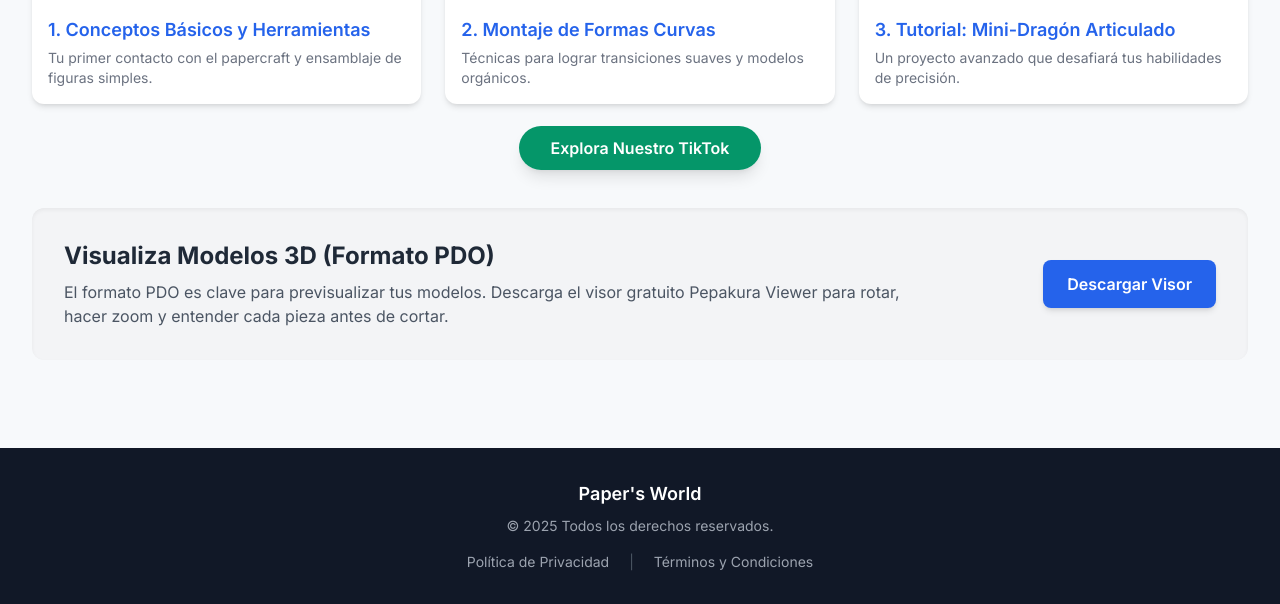
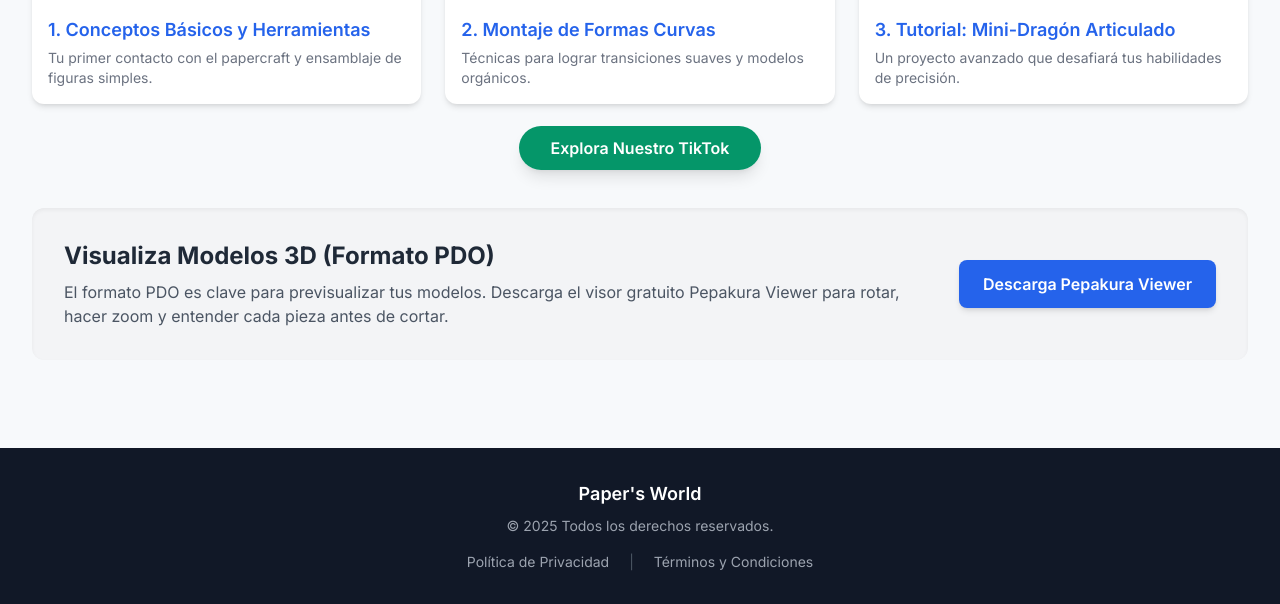
Before and after one commit to estebandev-data/papers-world-1, a Flask app: page /aprende in a window 1280 px wide. Shown: the part 1019-1623 px from the top of the page. Run offline with Flask 3, Linux system fonts and the light colour scheme; some libraries are stand-ins or nearby versions.

Commit message:
Update aprende.html
pepakura review

```diff
--- a/templates/aprende.html
+++ b/templates/aprende.html
@@ -163,8 +163,10 @@
                 </p>
             </div>
             <div class="md:w-1/4 flex justify-end">
-                <a href="#" class="primary-color text-white px-6 py-3 rounded-lg font-semibold hover:bg-blue-700 transition duration-150 shadow-md whitespace-nowrap">
-                    Descargar Visor
+                <a href="https://tamasoft.co.jp/pepakura-en/download/viewer.html"
+                   target="_blank"
+                   class="primary-color text-white px-6 py-3 rounded-lg font-semibold hover:bg-blue-700 transition duration-150 shadow-md whitespace-nowrap">
+                   Descarga Pepakura Viewer
                 </a>
             </div>
         </section>
```
